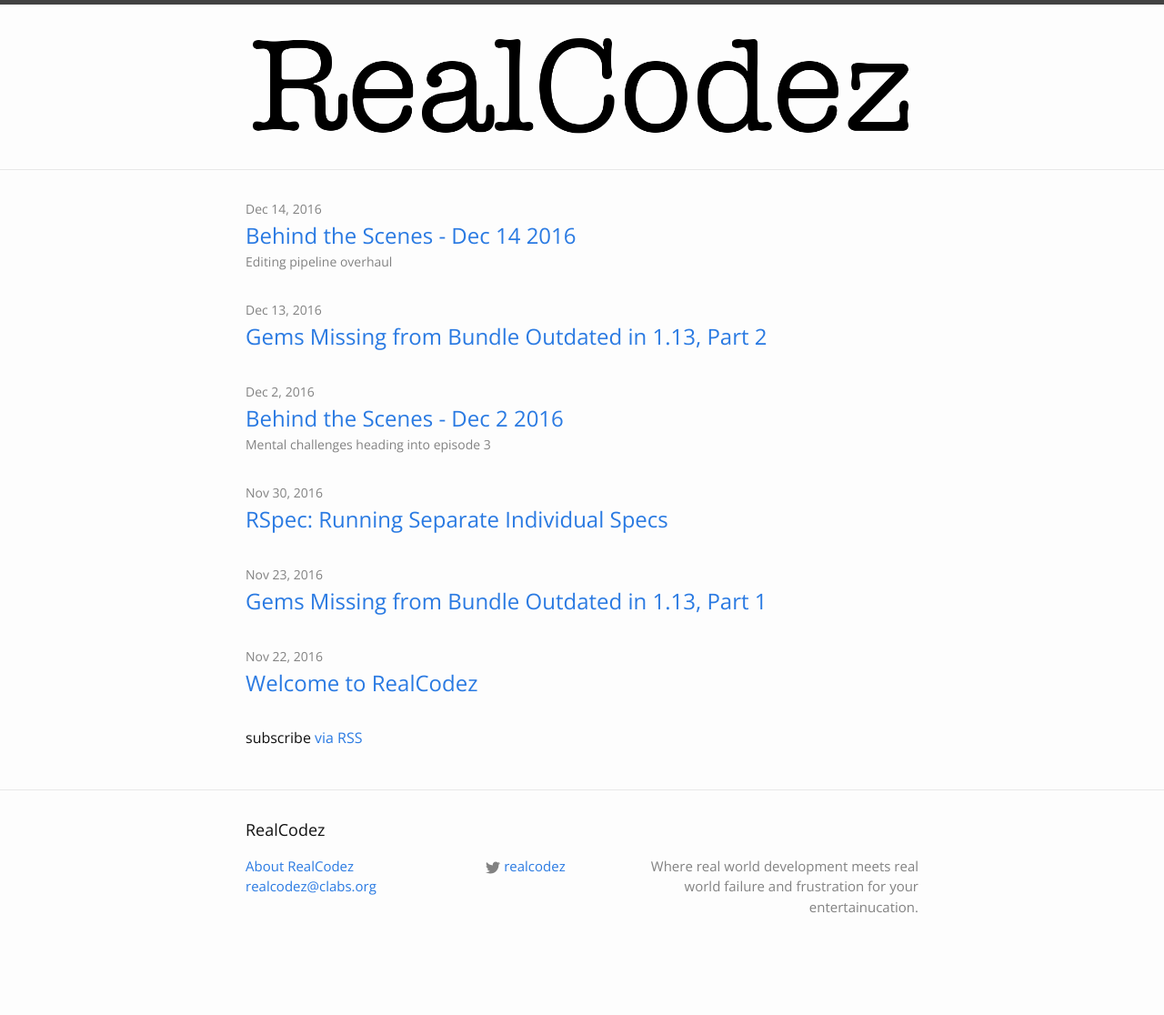
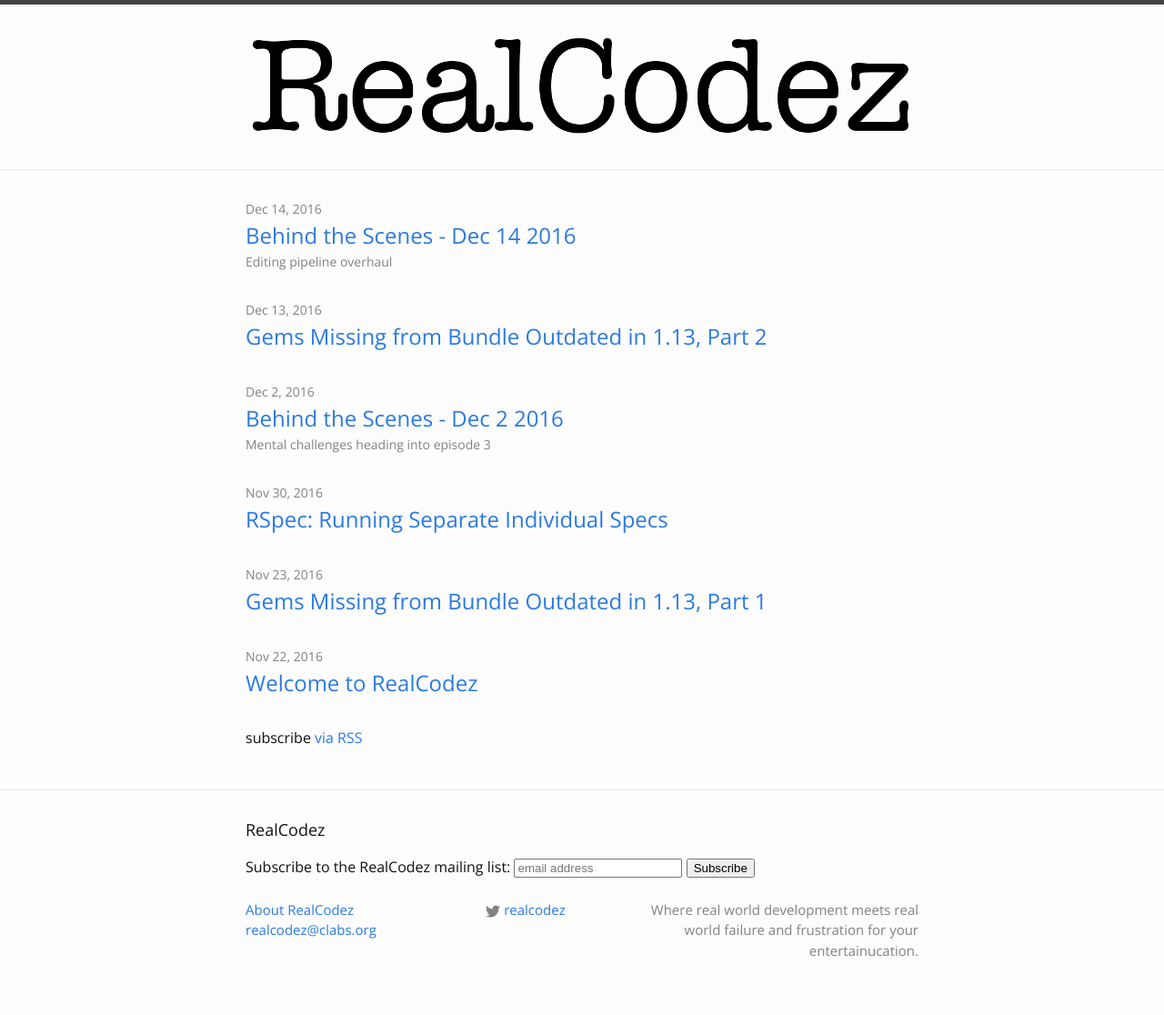
Before and after one commit to realcodez/realcodez_site, a Jekyll site: the page built from site/index.html, in a window 1280 px wide. Shown: the whole page at 91% size. Built offline with Jekyll 4.4.1, drawn with Linux system fonts in a browser that asks for light colours; before the commit the page ends 1068 px from its top, so only the background shows below that.

Commit message:
Email list subscription in footer.

```diff
--- a/site/_includes/footer.html
+++ b/site/_includes/footer.html
@@ -3,6 +3,36 @@
   <div class="wrapper">
 
     <h2 class="footer-heading">{{ site.title }}</h2>
+
+    <div>
+      <!-- Begin MailChimp Signup Form -->
+      <div id="mc_embed_signup">
+        <form action="//realcodez.us14.list-manage.com/subscribe/post?u=c66810b544f40d35e0a36f5ea&amp;id=dac6cc6555"
+              method="post" id="mc-embedded-subscribe-form" name="mc-embedded-subscribe-form" class="validate"
+              target="_blank" novalidate>
+          <div id="mc_embed_signup_scroll">
+            <!-- <div class="indicates-required"><span class="asterisk">*</span> indicates required</div> -->
+            <div class="mc-field-group">
+              <label for="mce-EMAIL">Subscribe to the RealCodez mailing list: </label>
+              <input type="email" value="" placeholder="email address" name="EMAIL" class="required email" id="mce-EMAIL">
+              <input type="submit" value="Subscribe" name="subscribe" id="mc-embedded-subscribe" class="button">
+            </div>
+            <div id="mce-responses" class="clear">
+              <div class="response" id="mce-error-response" style="display:none"></div>
+              <div class="response" id="mce-success-response" style="display:none"></div>
+            </div>
+            <!-- real people should not fill this in and expect good things - do not remove this or risk form bot signups-->
+            <div style="position: absolute; left: -5000px;" aria-hidden="true"><input type="text"
+                                                                                      name="b_c66810b544f40d35e0a36f5ea_dac6cc6555"
+                                                                                      tabindex="-1" value=""></div>
+            <div class="clear"></div>
+          </div>
+        </form>
+      </div>
+      <!--End mc_embed_signup-->
+    </div>
+
+    <div><br/></div>
 
     <div class="footer-col-wrapper">
       <div class="footer-col  footer-col-1">
@@ -49,7 +79,6 @@
         <p class="text">{{ site.description }}</p>
       </div>
     </div>
-
   </div>
 
 </footer>
```
